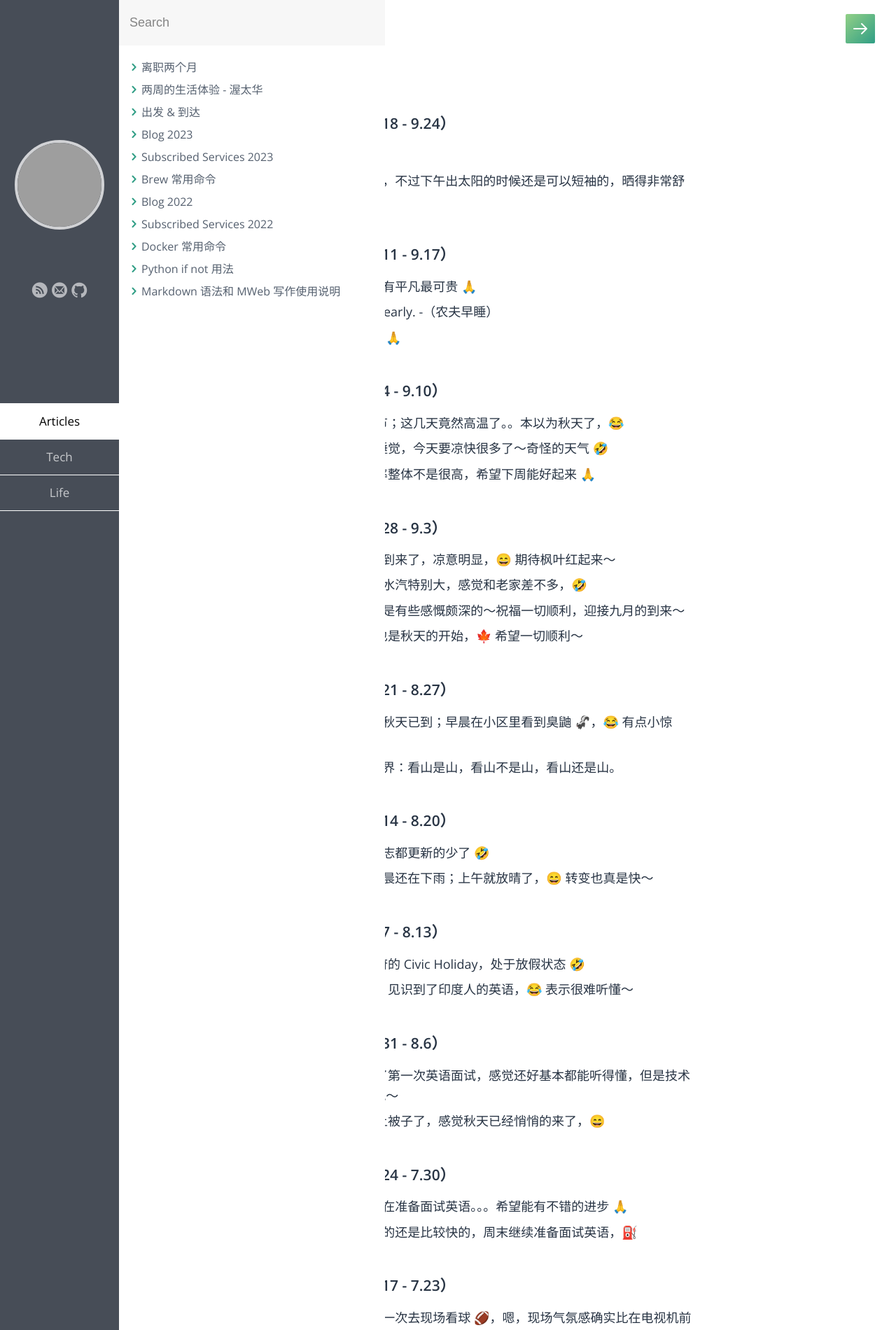
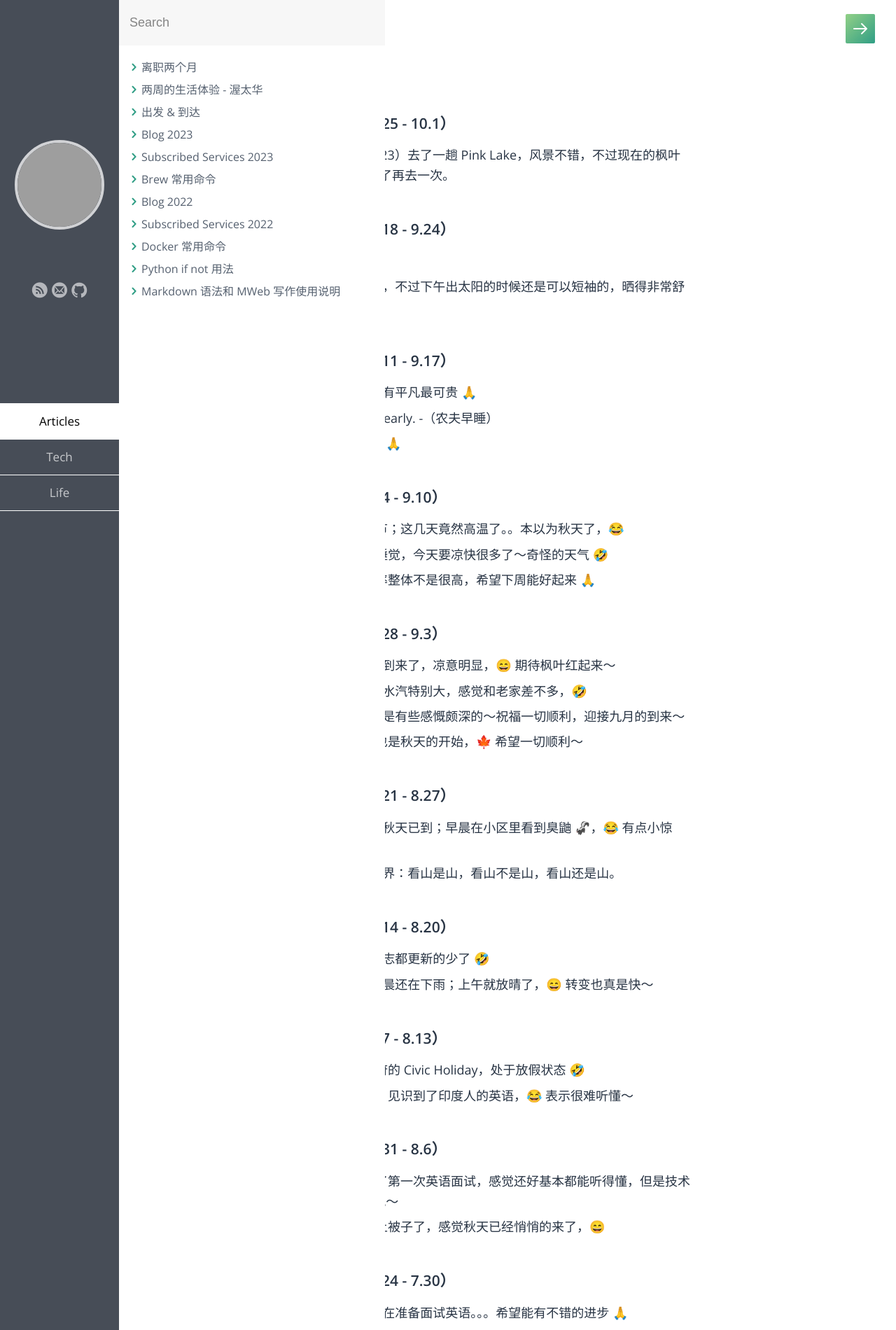
Before and after one commit to samxupeiran/samxupeiran.github.io, a Jekyll site: the page built from _posts/life/2023-01-03-my-blog.md, in a window 1280 px wide. Shown: the top 1900 px of the page at 70% size. Built offline with Jekyll 4.4.1, drawn with Linux system fonts in a browser that asks for light colours; some web fonts are replaced; some of the changed text lies outside the part shown; grey boxes are pictures that could not be loaded.

Commit message:
feat: add weekly blog 9.25

```diff
--- a/_posts/life/2023-01-03-my-blog.md
+++ b/_posts/life/2023-01-03-my-blog.md
@@ -5,6 +5,9 @@ category: Life
 tags: Blog
 ---
 
+
+- ### 2023 年 9 月 第 4 周（9.25 - 10.1）
+     - 9.25 今天周一，周末（9.23）去了一趟 Pink Lake，风景不错，不过现在的枫叶还没有红，等过段时间红了再去一次。
 
 - ### 2023 年 9 月 第 3 周（9.18 - 9.24）
      - 9.18 IoT
```
